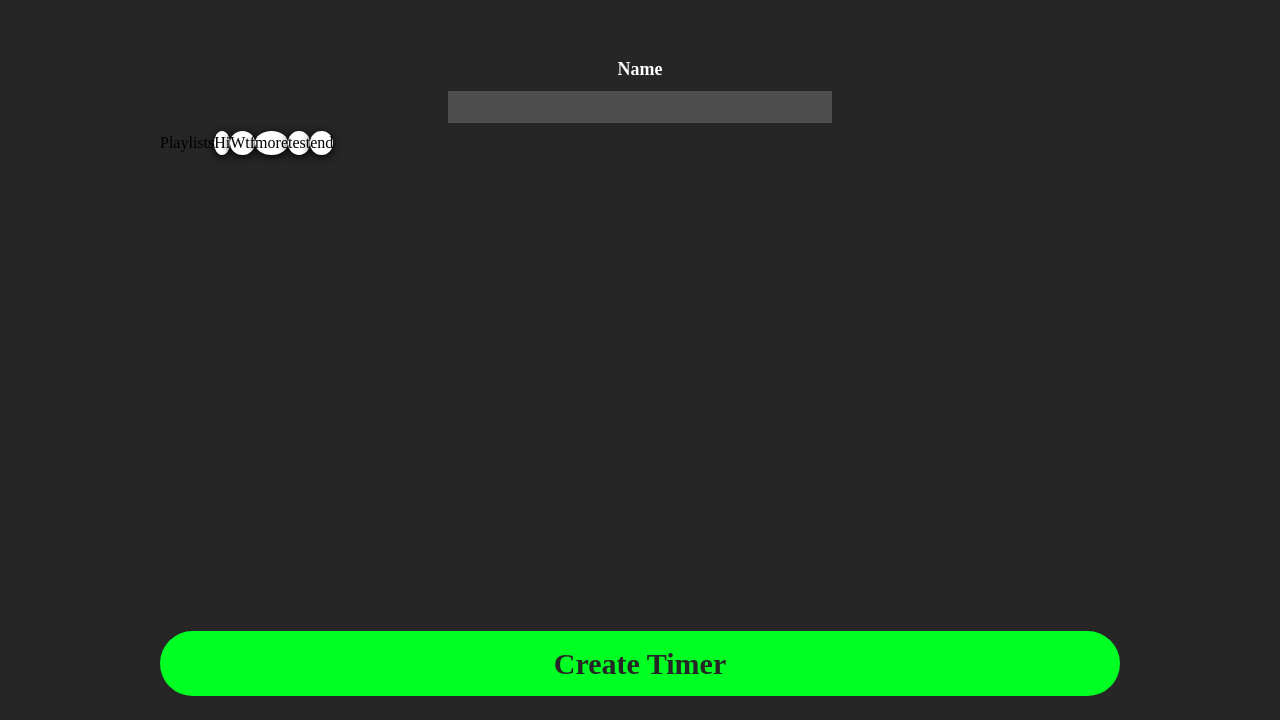
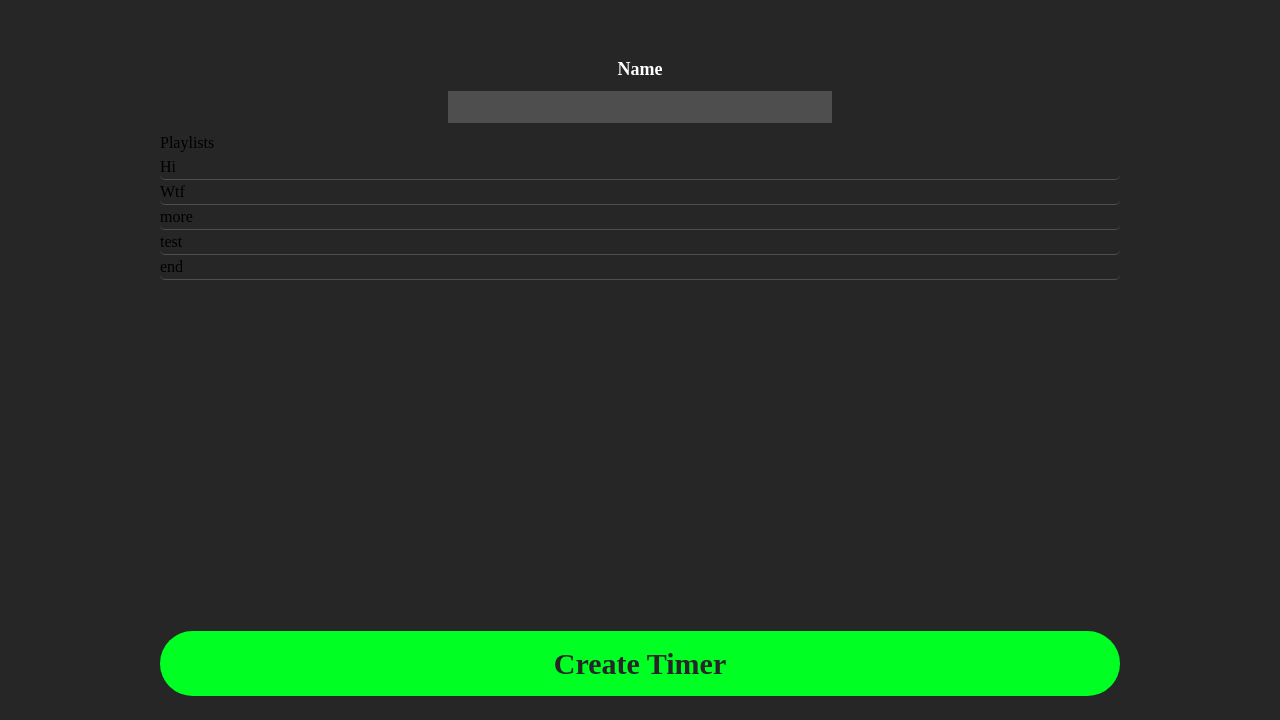
Before and after one commit to ncaudill27/timedlify-gatsby, a Gatsby site: page /new in a window 1280 px wide. Shown: the part 80-800 px from the top of the page. Built offline with nearby package versions, Linux system fonts and the light colour scheme; Gatsby itself is replaced by a stand-in of ours.

Commit message:
transfer intial styled for radio playlists

```diff
--- a/src/components/form.js
+++ b/src/components/form.js
@@ -1,7 +1,7 @@
 import React from "react"
 import styled from "styled-components"
 
-import { RadioGroup, Radio, Indicator } from "./radio"
+import { RadioGroup, Radio, RadioLabel, Indicator } from "./radio"
 import Button from "./button"
 
 const Form = React.forwardRef(
@@ -38,27 +38,31 @@ const Form = React.forwardRef(
             autoComplete='off'
           />
         </Label>
-        <RadioGroup aria-label='Playlists' value={playlist} onValueChange={handlePlaylist}>
+        <RadioGroup
+          aria-label='Playlists'
+          value={playlist}
+          onValueChange={handlePlaylist}
+        >
           <label>Playlists</label>
           <Radio value='Hi' id='r1'>
             <Indicator />
-            <label>Hi</label>
+            <RadioLabel>Hi</RadioLabel>
           </Radio>
           <Radio value='WTF' id='r2'>
             <Indicator />
-            <label>Wtf</label>
+            <RadioLabel>Wtf</RadioLabel>
           </Radio>
           <Radio value='more' id='r3'>
             <Indicator />
-            <label>more</label>
+            <RadioLabel>more</RadioLabel>
           </Radio>
           <Radio value='test' id='r4'>
             <Indicator />
-            <label>test</label>
+            <RadioLabel>test</RadioLabel>
           </Radio>
           <Radio value='end' id='r5'>
             <Indicator />
-            <label>end</label>
+            <RadioLabel>end</RadioLabel>
           </Radio>
         </RadioGroup>
         <Button
@@ -108,7 +112,6 @@ const StyledInput = styled.input`
   text-align: center;
   border: none;
   background-color: #4e4e4e;
-  color: var(--color-text);
   transition: all 0.5s ease-in-out;
 
   &:focus,
--- a/src/components/radio.js
+++ b/src/components/radio.js
@@ -1,37 +1,36 @@
 import * as RadioGroupPrimitive from "@radix-ui/react-radio-group"
 import styled from "styled-components"
 
+const StyledRadioGroup = styled(RadioGroupPrimitive.Root)`
+  display: flex;
+  flex-direction: column;
+`
+
 const StyledRadio = styled(RadioGroupPrimitive.Item)`
   all: unset;
-  background-color: white;
-  width: 2;
-  height: 2;
-  border-radius: 100%;
-  box-shadow: 0 2px 10px black;
-  &:hover {
-    background-color: violet;
-  }
-  &:focus {
-    box-shadow: 0 0 0 2px black;
-  }
-`
-const StyledIndicator = styled(RadioGroupPrimitive.Indicator)`
-  display: flex;
-  align-items: center;
-  justify-content: center;
-  width: 100%;
-  height: 100%;
-  position: relative;
-  &:after {
-    content: "";
-    display: block;
-    width: 1;
-    height: 1;
-    border-radius: 50%;
-    background-color: violet;
+  &:checked + ${RadioLabel} {
+    background-color: #222222;
+    box-shadow: -2px -1px 5px 1px #0c0c0c inset, 2px 1px 5px 1px #0c0c0c inset;
   }
 `
 
-export const RadioGroup = RadioGroupPrimitive.Root
+const StyledIndicator = styled(RadioGroupPrimitive.Indicator)`
+  all: unset;
+  position: absolute;
+  left: -9999px;
+  width: 0;
+  height: 0;
+  visibility: hidden;
+`
+
+const StyledRadioLabel = styled.label`
+  all: unset;
+  display: block;
+  border-bottom: 1px solid #4e4e4e;
+  border-radius: 5px;
+`
+
+export const RadioGroup = StyledRadioGroup
 export const Radio = StyledRadio
 export const Indicator = StyledIndicator
+export const RadioLabel = StyledRadioLabel
```
